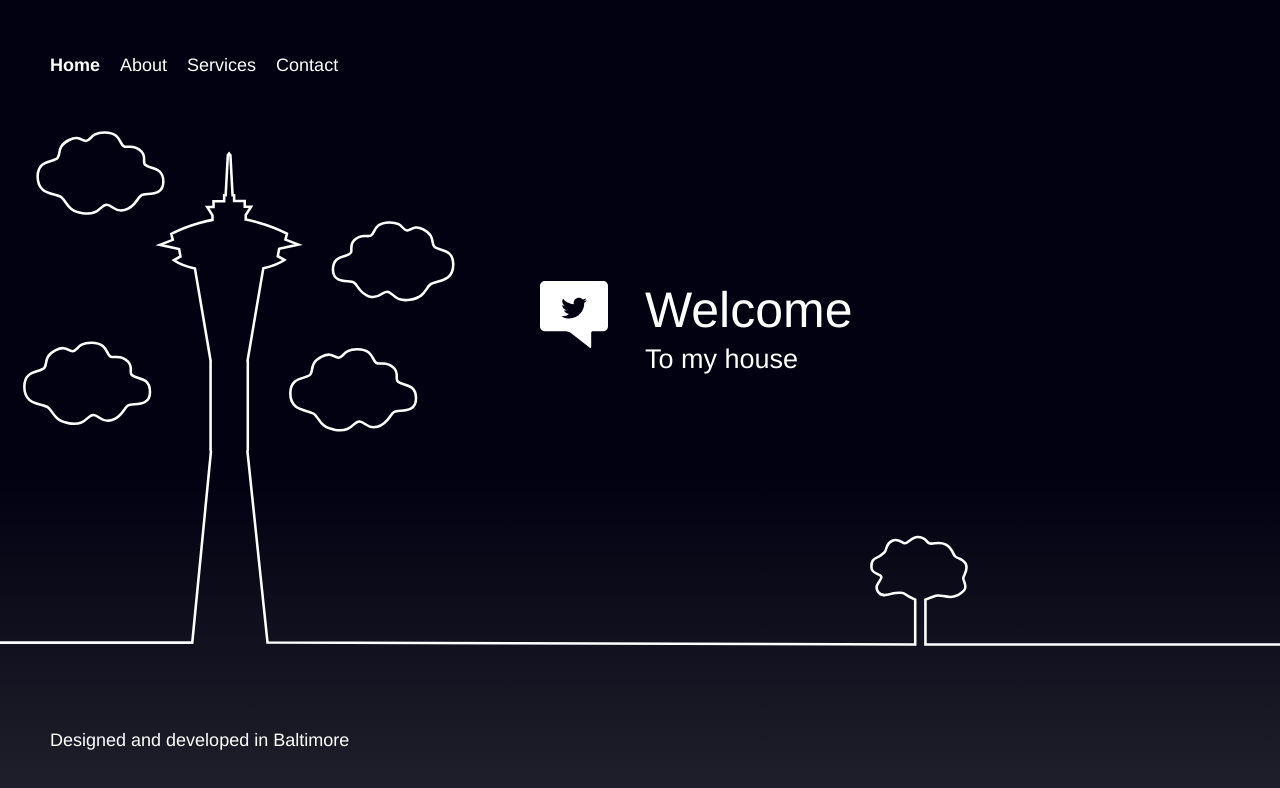
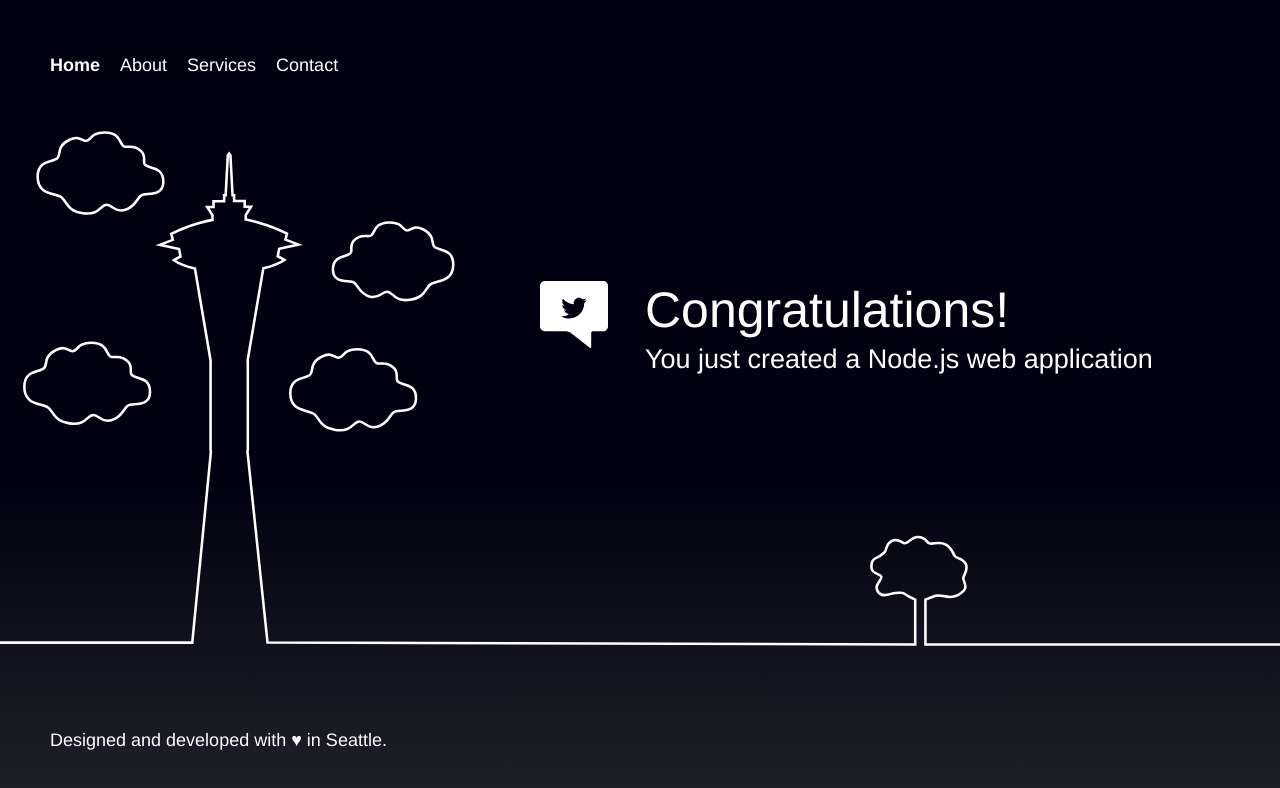
Before and after one commit to prash315/lambda, a website: page public/index.html in a window 1280 px wide. Drawn offline with Linux system fonts and the light colour scheme.

Commit message:
Revert "My first commit"
This reverts commit 70cb1aa5a986f81af9251483905834a7f4e87117.

```diff
--- a/public/index.html
+++ b/public/index.html
@@ -58,14 +58,14 @@
         <div class="message">
             <a class="twitter-link" href="https://twitter.com/home/?status=I%20created%20a%20project%20with%20AWS%20CodeStar!%20%23AWS%20%23AWSCodeStar%20https%3A%2F%2Faws.amazon.com%2Fcodestar"><img src="assets/img/tweet.svg" /></a>
             <div class="text">
-                <h1>Welcome</h1>
-                <h2>To my house</h2>
+                <h1>Congratulations!</h1>
+                <h2>You just created a Node.js web application</h2>
             </div>
         </div>
     </div>
 
     <footer>
-        <p class="footer-contents">Designed and developed in Baltimore</p>
+        <p class="footer-contents">Designed and developed with <a href="https://aws.amazon.com/careers/devtools-jobs/">♥</a> in Seattle.</p>
     </footer>
 
     <script src="assets/js/set-background.js"></script>
```
